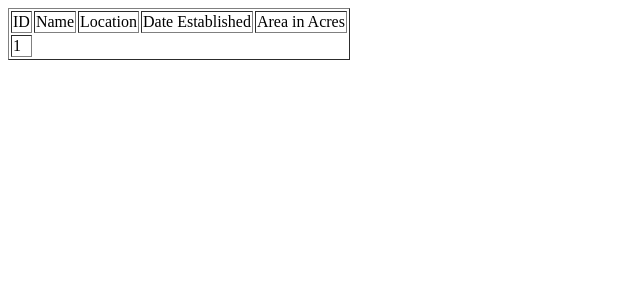
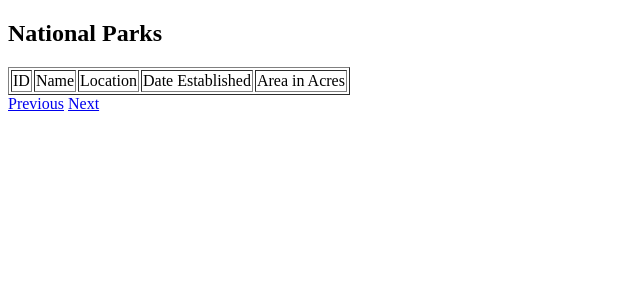
Before and after one commit to malloryweatherston/Codeup_Web_Exercises, a PHP site: page /national_parks.php?page=2 in a window 1280 px wide. Shown: the top 300 px of the page, without its empty margins (0-640 px from the left). Run offline with PHP 8.4, Linux system fonts and the light colour scheme; tables that the repository leaves empty or names only in its code hold one stand-in row (values such as "Sample post").

Commit message:
Added pagination

```diff
--- a/public/national_parks.php
+++ b/public/national_parks.php
@@ -6,9 +6,26 @@ $dbc = new PDO('mysql:host=127.0.0.1;dbname=codeup_pdo_test_db', 'mallory', 'mal
 $dbc->setAttribute(PDO::ATTR_ERRMODE, PDO::ERRMODE_EXCEPTION);
 function getParks($dbc) {
     // Bring the $dbc variable into scope somehow
+   //$page = getOffset();
 
-    return $dbc->query('SELECT * FROM national_parks')->fetchAll(PDO::FETCH_ASSOC);
+    return $dbc->query('SELECT * FROM national_parks LIMIT 4 OFFSET ' . getOffset())->fetchAll(PDO::FETCH_ASSOC);
 }
+
+function getOffset(){
+	$page = isset($_GET['page']) ? $_GET['page'] : 1;
+	return($page - 1) * 4;
+
+}
+
+$count = $dbc->query('SELECT COUNT(*) FROM national_parks')->fetchColumn();
+$numPages = ceil($count / 4);
+
+$page = isset($_GET['page']) ? $_GET['page'] : 1;
+$nextPage = $page + 1;
+$prevPage = $page - 1;
+
+
+
 
 ?>
 
@@ -20,6 +37,7 @@ function getParks($dbc) {
 		<title>National Parks</title>
 	</head>
 		<body>
+			<h2>National Parks</h2>
 			<table>
 				<table border='1'>
      		<tr>
@@ -30,7 +48,6 @@ function getParks($dbc) {
        			<td>Area in Acres</td>
 
      		</tr>
-
        <? foreach (getParks($dbc) as $row) : ?>
                 <tr>
                     <? foreach($row as $park): ?>
@@ -39,5 +56,11 @@ function getParks($dbc) {
                 </tr>
       		 <? endforeach; ?>
 			</table>
+			<? if ($page >= 2) : ?>
+			<a href="/national_parks.php?page=<?= $prevPage; ?>"> Previous</a>
+			<? endif ?>
+			<? if ($page < 3) : ?>
+			<a href="/national_parks.php?page=<?= $nextPage;?>">Next</a>
+			<? endif ?>
 		</body>
 </html>
```
